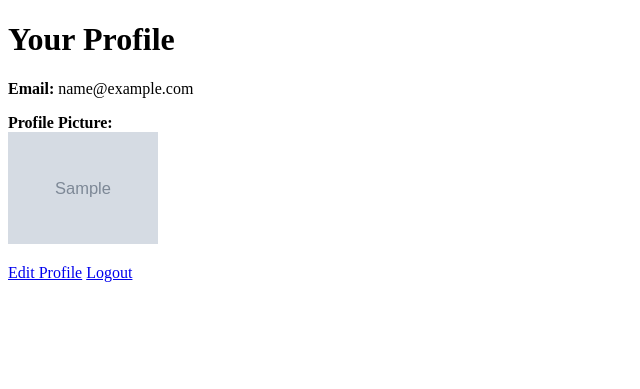
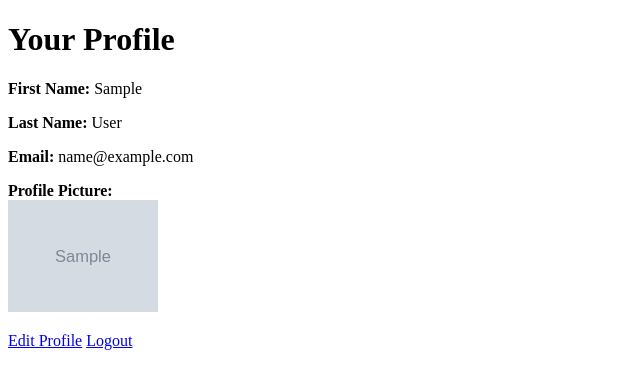
Before and after one commit to OsAlansari/CS333-Project, a PHP site: page /profile.php in a window 1280 px wide. Shown: the top 389 px of the page, without its empty margins (0-640 px from the left). Run offline with PHP 8.4, Linux system fonts and the light colour scheme; the visitor is signed in with stand-in values (Sample User, id 1); tables that the repository leaves empty or names only in its code hold one stand-in row (values such as "Sample post"); grey boxes marked "Sample" are stand-in pictures.

Commit message:
Update profile.php

```diff
--- a/serverSide/profile.php
+++ b/serverSide/profile.php
@@ -30,6 +30,8 @@ if (!$user) {
 </head>
 <body>
     <h1>Your Profile</h1>
+    <p><strong>First Name:</strong> <?= htmlspecialchars($user['first_name']) ?></p>
+    <p><strong>Last Name:</strong> <?= htmlspecialchars($user['last_name']) ?></p>
     <p><strong>Email:</strong> <?= htmlspecialchars($user['email']) ?></p>
     <p>
         <strong>Profile Picture:</strong><br>
```
